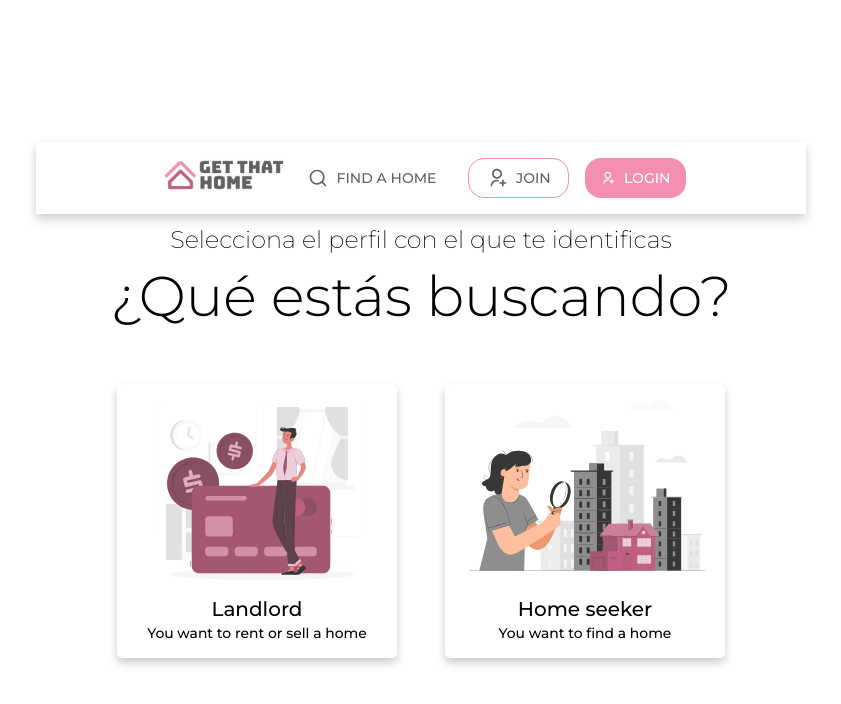
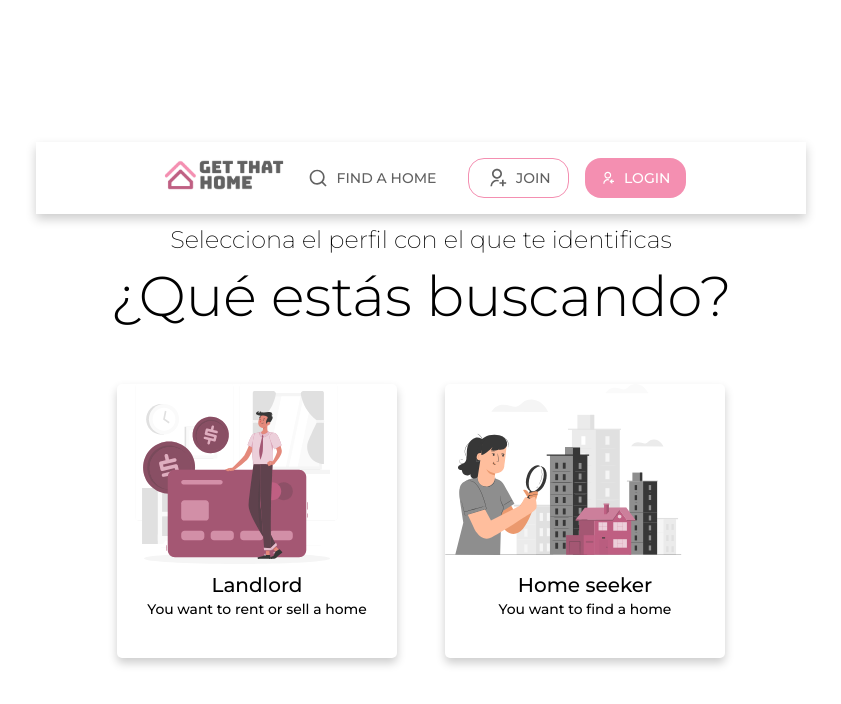
Before and after one commit to tinyhosmarcos/get_that_home, a React (Create React App) app: page /signup/type in a window 1280 px wide. Shown: the top 704 px of the page, without its empty margins (219-1060 px from the left). Built offline with nearby package versions, Linux system fonts and the light colour scheme.

Commit message:
fix: chosing profile using emotion/styled

```diff
--- a/src/pages/signup.js
+++ b/src/pages/signup.js
@@ -21,45 +21,99 @@ const Signup = () =>{
 	justify-content: center;
 `;
 
+const ProfilesContainer = styled.div`
+display: flex;
+flex-direction: row;
+justify-content: center;
+gap: 3rem;
+margin-top: 3rem;
+`;
 
+const Card = styled.div`
+width: 280px;
+height: 274px;
+border-radius: 5px;
+box-shadow: 0px 5px 10px rgba(0, 0, 0, 0.2);
+background-color: #fff;
+cursor: pointer;
+`;
+
+const TitleContainer = styled.div`
+text-align: center;
+`;
+const SubTitle = styled.p`
+font-family: 'Montserrat';
+font-style: normal;
+font-weight: 200;
+font-size: 1.5rem;
+line-height: 2rem;
+text-align: center;
+`;
+const BigTitle = styled.p`
+font-family: 'Montserrat';
+font-style: normal;
+font-weight: 300;
+font-size: 3.5rem;
+line-height: 5rem;
+`;
+
+const CardTitle = styled.p`
+  text-align: center;
+  font-family: 'Montserrat';
+  font-style: normal;
+  font-weight: 500;
+  font-size: 1.25rem;
+  line-height: 1.75rem;
+`;
+
+const CardSubtitle = styled.p`
+  text-align: center;
+  font-family: 'Montserrat';
+  font-style: normal;
+  font-weight: 500;
+  font-size: 0.87rem;
+  line-height: 1.25rem;
+`;
+
+function CardType({ title, subtitle }) {
+  return (
+        <div>
+          <CardTitle>{title}</CardTitle>
+          <CardSubtitle>{subtitle}</CardSubtitle>
+        </div>
+  );
+}
 
   return(
     <Container>
       <Menu/>
-        <div className="titles">
-          <p className="subTitle"> Selecciona el perfil con el que te identificas</p>
-          <p className="bigTitle">¿Qué estás buscando?</p>
-        </div>
 
-      <div class="profilesCards">
+        <TitleContainer>
+          <SubTitle> Selecciona el perfil con el que te identificas</SubTitle>
+          <BigTitle>¿Qué estás buscando?</BigTitle>
+        </TitleContainer>
 
-        <div className="cards" onClick={() => {
+      <ProfilesContainer>
+
+        <Card onClick={() => {
           navigate('/signup/profile');
           setProfileType({profile_type: 1})
-        }}>
-          <div className="image">
-            <ReactRafiki />
-          </div>
-          <div className="cardLandlord">
-            <p className="cardTitle"> Landlord</p>
-            <p className="cardSubtitle"> You want to rent or sell a home </p>
-          </div>
-        </div>
+          }}>
 
-        <div className="cards" onClick={() => {
+          <ReactRafiki padding="1rem 1.5rem 0.5rem 1.5rem;"/>
+          <CardType title="Landlord" subtitle="You want to rent or sell a home" />
+        </Card>
+
+        <Card onClick={() => {
           navigate('/signup/profile');
           setProfileType({profile_type: 0})
         }}>
-          <div className="image">
-            < ReactPana/>
-          </div>
-          <div className="cardSeeker">
-            <p className="cardTitle"> Home seeker</p>
-            <p className="cardSubtitle"> You want to find a home </p>
-          </div>
-        </div>
+          <ReactPana padding="1rem 1.5rem 0.5rem 1.5rem;"/>
+          <CardType title="Home seeker" subtitle="You want to find a home" />
 
-      </div>
+        </Card>
+
+      </ProfilesContainer>
     </Container>
   );
 }
```
